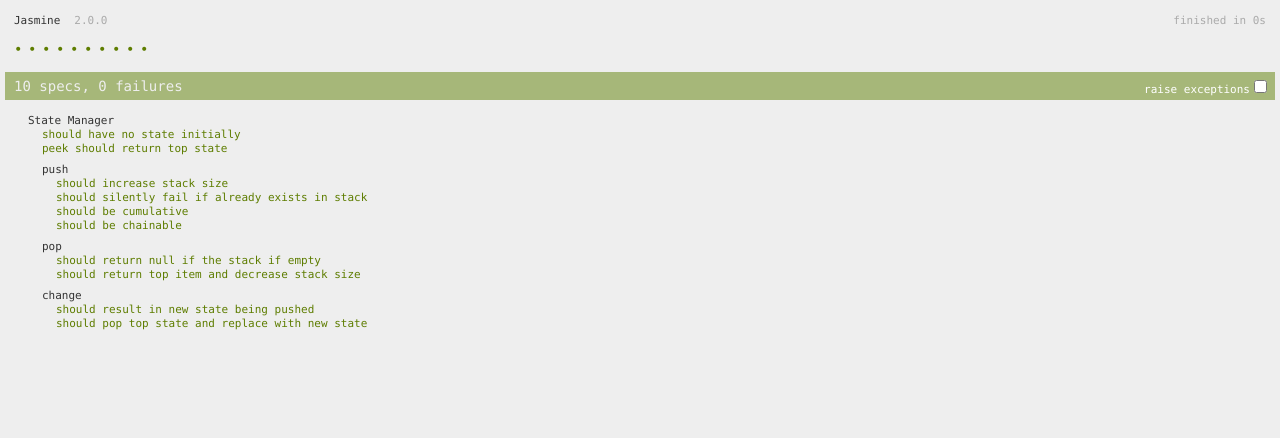
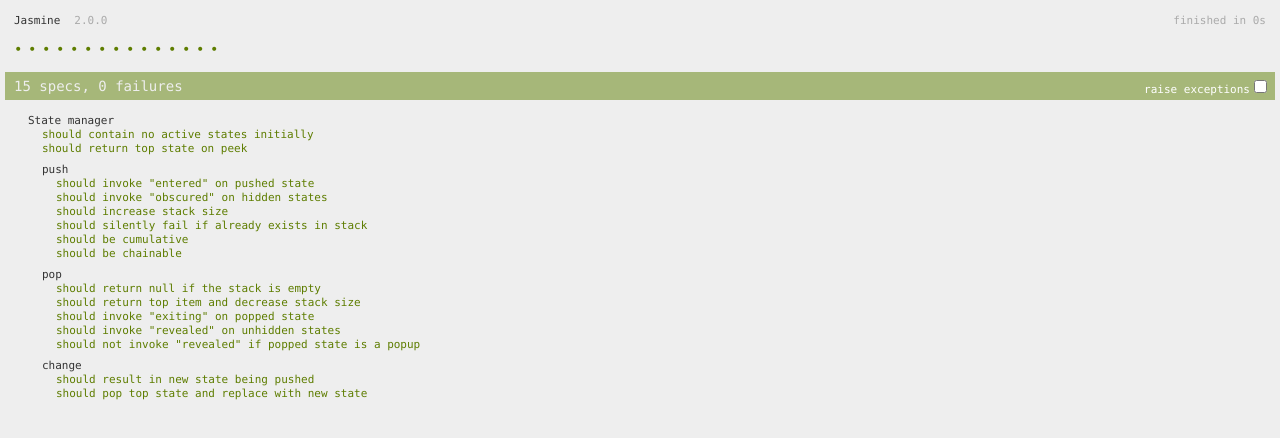
Before and after one commit to willbamford/grobo.js, a plain HTML site: page js/tests/SpecRunner.html in a window 1280 px wide. Drawn offline with Linux system fonts and the light colour scheme.

Commit message:
Call enter / exit methods on states that are pushed / popped. Call obscure / reveal methods on states are hidden / unhidden by push / pop.

```diff
--- a/js/StateManager.js
+++ b/js/StateManager.js
@@ -1,10 +1,13 @@
 (function (icx) {
 
     var StateManager = function () {
-        this.currentStates = [];
-        this.activeDrawables = [];
-        this.activeUpdateables = [];
+        this.activeStates = [];
     };
+
+    StateManager.modality = {
+        POPUP: 0,
+        EXCLUSIVE: 1
+    },
 
     StateManager.prototype = {
 
@@ -17,33 +20,85 @@
         },
         peek: function () {
             if (!this.isEmpty()) {
-                return _.last(this.currentStates);
+                return _.last(this.activeStates);
             }
             return null;
         },
-        push: function (state) {
-            if (!this.contains(state)) {
-                this.currentStates.push(state);
+        push: function (enterState) {
+            if (!this.contains(enterState)) {
+
+                // Obscuring
+                var i = this.activeStates.length,
+                    state;
+                while (--i >= 0) {
+                    state = this.activeStates[i];
+                    this._stateObscured(state);
+                    if (state.modality === StateManager.modality.EXCLUSIVE)
+                        break;
+                }
+
+                this.activeStates.push(enterState);
+
+                // Entered
+                this._stateEntered(enterState);
             }
             return this;
         },
         pop: function () {
-            var state = null;
+            var exitState = null;
             if (!this.isEmpty()) {
-                state = this.currentStates.pop();
-                return state;
+
+                // Exiting
+                exitState = this.activeStates.pop();
+                this._stateExiting(exitState);
+
+                // Revealed
+                if (exitState.modality === StateManager.modality.EXCLUSIVE) {
+                    var i = this.activeStates.length,
+                        state;
+                    while (--i >= 0) {
+                        state = this.activeStates[i];
+                        this._stateRevealed(state);
+                        if (state.modality === StateManager.modality.EXCLUSIVE)
+                            break;
+                    }
+                }
+
+                return exitState;
             }
             return null;
         },
         contains: function (state) {
-            return _.contains(this.currentStates, state);
+            return _.contains(this.activeStates, state);
         },
         size: function () {
-            return this.currentStates.length;
+            return this.activeStates.length;
         },
         isEmpty: function () {
             return this.size() === 0;
-        }
+        },
+
+        _stateEntered: function (state) {
+            if (typeof(state.entered) === 'function') {
+                state.entered();
+            }
+        },
+        _stateExiting: function (state) {
+            if (typeof(state.exiting) === 'function') {
+                state.exiting();
+            }
+        },
+        _stateRevealed: function (state) {
+            if (typeof(state.revealed) === 'function') {
+                state.revealed();
+            }
+        },
+        _stateObscured: function (state) {
+            if (typeof(state.obscured) === 'function') {
+                state.obscured();
+            }
+        },
+
     };
 
     icx.StateManager = StateManager;
--- a/js/tests/SpecRunner.html
+++ b/js/tests/SpecRunner.html
@@ -2,7 +2,7 @@
 <html>
 <head>
     <meta http-equiv="Content-Type" content="text/html; charset=UTF-8">
-    <title>Jasmine Spec Runner v2.0.0</title>
+    <title>islandcx.js: Jasmine Spec Runner v2.0.0</title>
 
     <link rel="shortcut icon" type="image/png" href="lib/jasmine-2.0.0/jasmine_favicon.png">
     <link rel="stylesheet" type="text/css" href="lib/jasmine-2.0.0/jasmine.css">
--- a/js/tests/spec/StateManagerSpec.js
+++ b/js/tests/spec/StateManagerSpec.js
@@ -1,21 +1,39 @@
-describe('State Manager', function () {
+describe('State manager', function () {
 
     var stateManager,
         states = {
-            a: ['state A'],
-            b: ['state B'],
-            c: ['state C']
+            a: createStubPopupState(),
+            b: createStubPopupState(),
+            c: createStubPopupState()
         };
+
+    function createStubPopupState() {
+        return createStubState(icx.StateManager.modality.POPUP);
+    };
+
+    function createStubExclusiveState() {
+        return createStubState(icx.StateManager.modality.EXCLUSIVE);
+    };
+
+    function createStubState(modality) {
+        return {
+            modality: modality,
+            entered: function () {},
+            exiting: function () {},
+            obscured: function () {},
+            revealed: function () {}
+        };
+    };
 
     beforeEach(function () {
         stateManager = new icx.StateManager();
     });
 
-    it ('should have no state initially', function () {
+    it ('should contain no active states initially', function () {
         expect(stateManager.isEmpty()).toBeTruthy();
     });
 
-    it('peek should return top state', function () {
+    it('should return top state on peek', function () {
         expect(stateManager.peek()).toBeNull();
         stateManager.push(states.a);
         expect(stateManager.peek()).toEqual(states.a);
@@ -27,6 +45,45 @@ describe('State Manager', function () {
 
         beforeEach(function () {
             stateManager.push(states.a);
+        });
+
+        it('should invoke "entered" on pushed state', function () {
+            var state = createStubPopupState();
+            spyOn(state, 'entered');
+            stateManager.push(state);
+            expect(state.entered).toHaveBeenCalled();
+        });
+
+        it('should invoke "obscured" on hidden states', function () {
+
+            /*
+             *    Pushing X [EXCLUSIVE] onto...
+             *
+             *    | D [POPUP]     | obscure
+             *    | C [POPUP]     | obscure
+             *    | B [EXCLUSIVE] | obscure
+             *    | A [POPUP]     | already obscured by above
+             *    -----------------
+             */
+
+            var stateA = createStubPopupState(),
+                stateB = createStubExclusiveState(),
+                stateC = createStubPopupState(),
+                stateD = createStubPopupState(),
+                stateX = createStubExclusiveState();
+
+            stateManager.push(stateA).push(stateB).push(stateC).push(stateD);
+
+            spyOn(stateA, 'obscured');
+            spyOn(stateB, 'obscured');
+            spyOn(stateC, 'obscured');
+            spyOn(stateD, 'obscured');
+
+            stateManager.push(stateX);
+            expect(stateA.obscured).not.toHaveBeenCalled();
+            expect(stateB.obscured).toHaveBeenCalled();
+            expect(stateC.obscured).toHaveBeenCalled();
+            expect(stateD.obscured).toHaveBeenCalled();
         });
 
         it('should increase stack size', function () {
@@ -55,7 +112,7 @@ describe('State Manager', function () {
 
     describe('pop', function () {
 
-        it('should return null if the stack if empty', function () {
+        it('should return null if the stack is empty', function () {
             expect(stateManager.pop()).toBeNull();
         });
 
@@ -66,6 +123,62 @@ describe('State Manager', function () {
             expect(stateManager.pop()).toEqual(states.a);
             expect(stateManager.peek()).toBeNull();
             expect(stateManager.isEmpty()).toBeTruthy();
+        });
+
+        it('should invoke "exiting" on popped state', function () {
+            var state = createStubExclusiveState();
+            stateManager.push(state);
+            spyOn(state, 'exiting');
+            stateManager.pop(state);
+            expect(state.exiting).toHaveBeenCalled();
+        });
+
+        it('should invoke "revealed" on unhidden states', function () {
+
+            /*
+             *    | D [EXCLUSIVE] | Pop
+             *    | C [POPUP]     | revealed
+             *    | B [EXCLUSIVE] | revealed
+             *    | A [POPUP]     | not revealed, obscured by above
+             *    -----------------
+             */
+
+            var stateA = createStubPopupState(),
+                stateB = createStubExclusiveState(),
+                stateC = createStubPopupState(),
+                stateD = createStubExclusiveState();
+
+            stateManager.push(stateA).push(stateB).push(stateC).push(stateD);
+
+            spyOn(stateA, 'revealed'); // Not
+            spyOn(stateB, 'revealed');
+            spyOn(stateC, 'revealed');
+            spyOn(stateD, 'revealed'); // Not
+
+            stateManager.pop();
+            expect(stateA.revealed).not.toHaveBeenCalled();
+            expect(stateB.revealed).toHaveBeenCalled();
+            expect(stateC.revealed).toHaveBeenCalled();
+            expect(stateD.revealed).not.toHaveBeenCalled();
+        });
+
+        it('should not invoke "revealed" if popped state is a popup', function () {
+
+            /*
+             *    | B [POPUP]     | Pop
+             *    | A [EXCLUSIVE] | already revealed
+             *    -----------------
+             */
+
+            var stateA = createStubExclusiveState(),
+                stateB = createStubPopupState();
+
+            stateManager.push(stateA).push(stateB);
+
+            spyOn(stateA, 'revealed'); // Not
+
+            stateManager.pop();
+            expect(stateA.revealed).not.toHaveBeenCalled();
         });
     });
 
```
Also changed, not shown: js/tests/src/Player.js (deleted, +0 -22 lines), js/tests/src/Song.js (deleted, +0 -7 lines), js/MenuState.js (line endings or trailing spaces).
